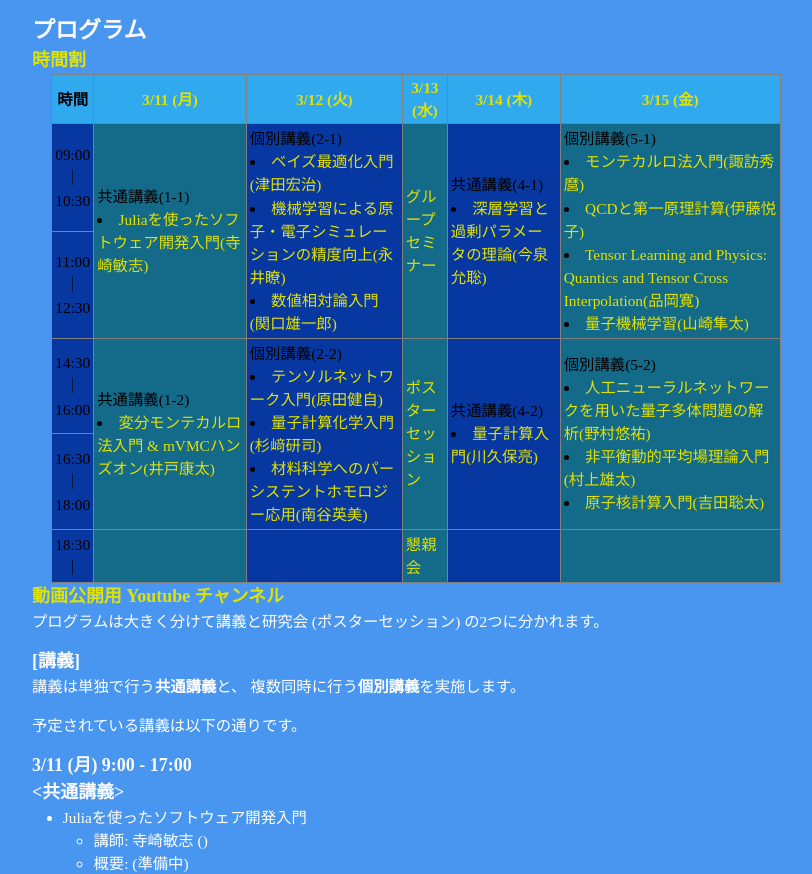
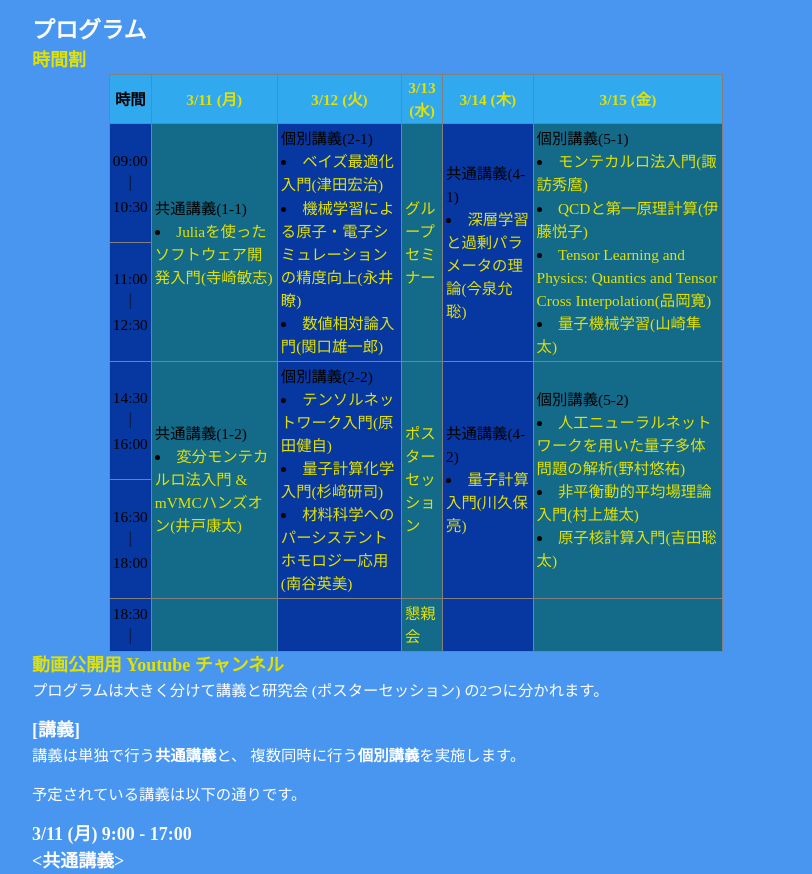
Before and after one commit to CompPhysSpringSchool2024/homepage2024, a plain HTML site: page index.html in a window 1280 px wide. Shown: the part 937-1811 px from the top of the page, without its empty margins (224-1036 px from the left). Drawn offline with nearby package versions, Linux system fonts and the light colour scheme.

Commit message:
Update default.css

```diff
--- a/css/default.css
+++ b/css/default.css
@@ -87,7 +87,7 @@ main {
 table {
 	border-collapse: collapse; /* 隣接するセルの罫線を重ねて表示する */
 	color: #000000; /* フォントの色を指定する */
-	width: 95%; /* テーブルの横幅を指定する */
+	width: 80%; /* テーブルの横幅を指定する */
 }
 td:nth-child(odd) {
 	background-color: #0738A2;/* 背景色を指定する */
```
